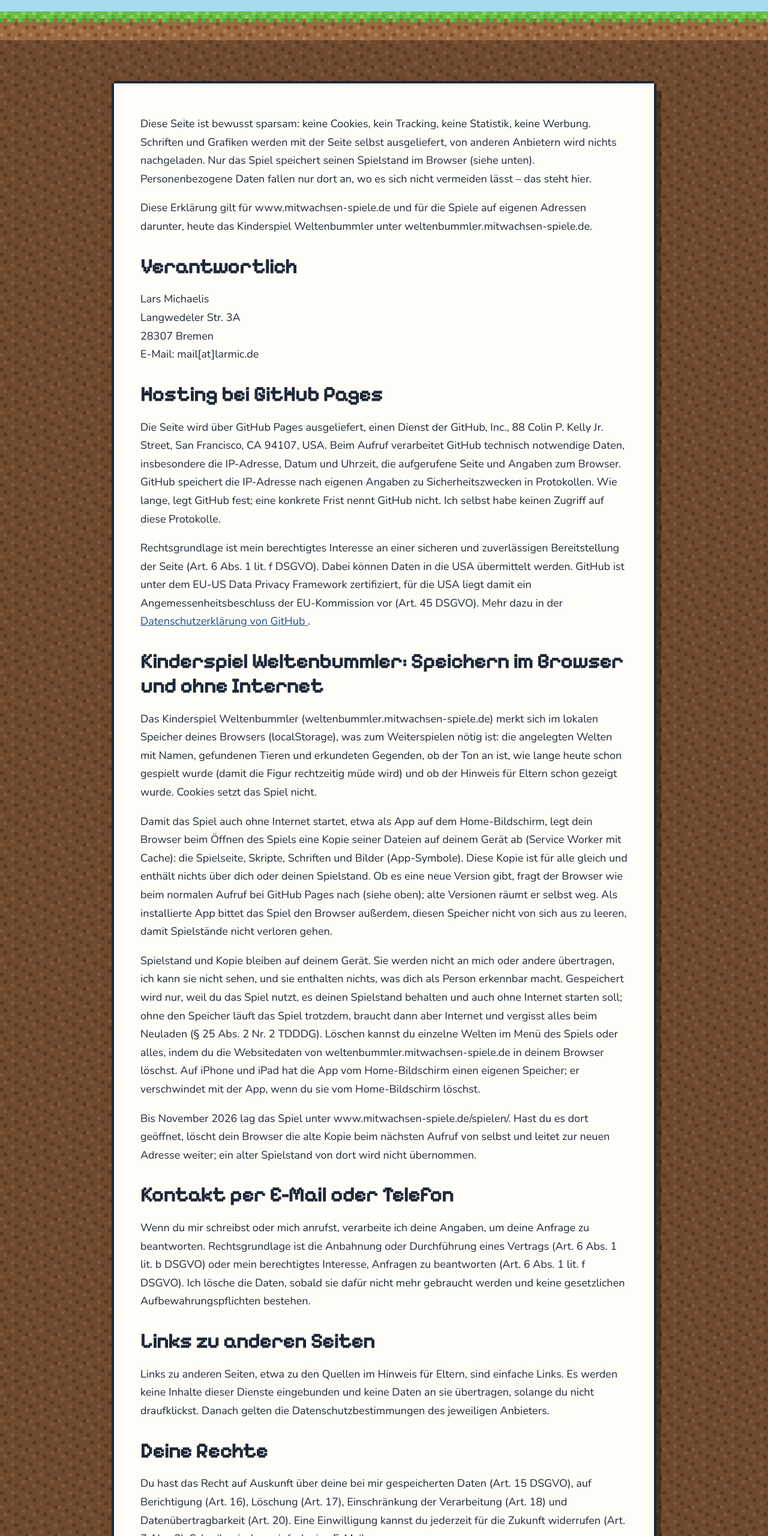
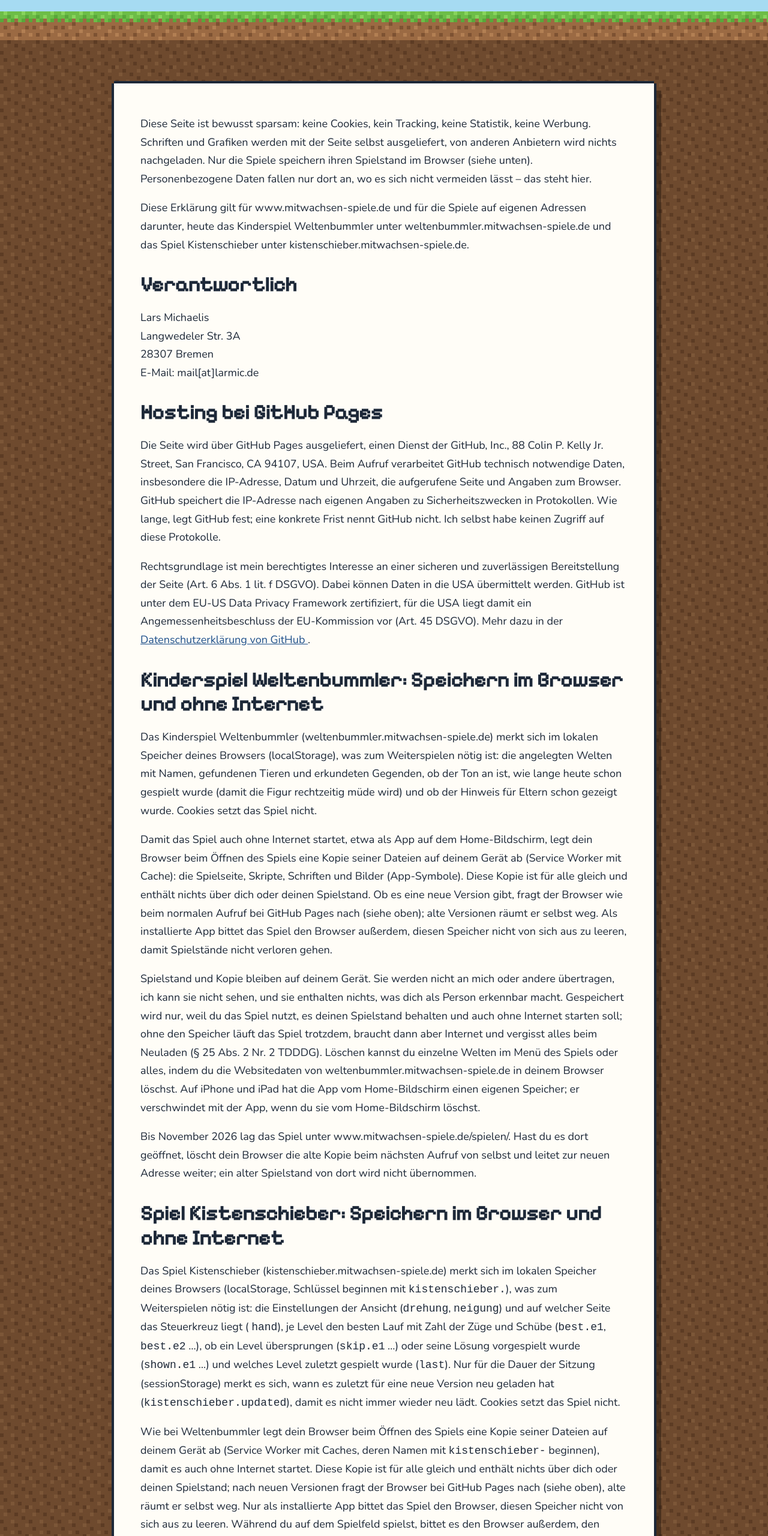
Before and after one commit to mitwachsen-spiele/website, an Astro site: page /datenschutz in a window 1280 px wide. Shown: the part 240-2800 px from the top of the page at 60% size. Built offline with nearby package versions, Linux system fonts and the light colour scheme; Astro itself is replaced by a stand-in of ours.

Commit message:
Name Kistenschieber's browser storage on the privacy page
Kistenschieber (kistenschieber.mitwachsen-spiele.de) stores data in the
browser, so the privacy page now covers it like Weltenbummler: the
localStorage keys under the prefix "kistenschieber." (drehung, neigung,
hand, best.eN, skip.eN, shown.eN, last), the sessionStorage marker
kistenschieber.updated, the service worker caches "kistenschieber-*",
storage.persist only as an installed app, and the wake lock, which
stores nothing and only keeps the screen on while playing.

Co-Authored-By: Claude Opus 5.5 <noreply@anthropic.com>

```diff
--- a/src/pages/datenschutz.astro
+++ b/src/pages/datenschutz.astro
@@ -8,13 +8,14 @@ import PlainPage from '../layouts/PlainPage.astro';
 >
   <p>
     Diese Seite ist bewusst sparsam: keine Cookies, kein Tracking, keine Statistik, keine Werbung. Schriften und
-    Grafiken werden mit der Seite selbst ausgeliefert, von anderen Anbietern wird nichts nachgeladen. Nur das Spiel
-    speichert seinen Spielstand im Browser (siehe unten). Personenbezogene Daten fallen nur dort an, wo es sich nicht
+    Grafiken werden mit der Seite selbst ausgeliefert, von anderen Anbietern wird nichts nachgeladen. Nur die Spiele
+    speichern ihren Spielstand im Browser (siehe unten). Personenbezogene Daten fallen nur dort an, wo es sich nicht
     vermeiden lässt – das steht hier.
   </p>
   <p>
     Diese Erklärung gilt für www.mitwachsen-spiele.de und für die Spiele auf eigenen Adressen darunter, heute das
-    Kinderspiel Weltenbummler unter weltenbummler.mitwachsen-spiele.de.
+    Kinderspiel Weltenbummler unter weltenbummler.mitwachsen-spiele.de und das Spiel Kistenschieber unter
+    kistenschieber.mitwachsen-spiele.de.
   </p>
 
   <h2>Verantwortlich</h2>
@@ -77,6 +78,37 @@ import PlainPage from '../layouts/PlainPage.astro';
     dort wird nicht übernommen.
   </p>
 
+  <h2>Spiel Kistenschieber: Speichern im Browser und ohne Internet</h2>
+  <p>
+    Das Spiel Kistenschieber (kistenschieber.mitwachsen-spiele.de) merkt sich im lokalen Speicher deines Browsers
+    (localStorage, Schlüssel beginnen mit <code>kistenschieber.</code>), was zum Weiterspielen nötig ist: die
+    Einstellungen der Ansicht (<code>drehung</code>, <code>neigung</code>) und auf welcher Seite das Steuerkreuz liegt (
+    <code>hand</code>), je Level den besten Lauf mit Zahl der Züge und Schübe (<code>best.e1</code>,{' '}
+    <code>best.e2</code>
+    …), ob ein Level übersprungen (<code>skip.e1</code> …) oder seine Lösung vorgespielt wurde (<code>shown.e1</code>
+    …) und welches Level zuletzt gespielt wurde (<code>last</code>). Nur für die Dauer der Sitzung (sessionStorage)
+    merkt es sich, wann es zuletzt für eine neue Version neu geladen hat (<code>kistenschieber.updated</code>), damit es
+    nicht immer wieder neu lädt. Cookies setzt das Spiel nicht.
+  </p>
+  <p>
+    Wie bei Weltenbummler legt dein Browser beim Öffnen des Spiels eine Kopie seiner Dateien auf deinem Gerät ab
+    (Service Worker mit Caches, deren Namen mit <code>kistenschieber-</code> beginnen), damit es auch ohne Internet
+    startet. Diese Kopie ist für alle gleich und enthält nichts über dich oder deinen Spielstand; nach neuen Versionen
+    fragt der Browser bei GitHub Pages nach (siehe oben), alte räumt er selbst weg. Nur als installierte App bittet das
+    Spiel den Browser, diesen Speicher nicht von sich aus zu leeren. Während du auf dem Spielfeld spielst, bittet es den
+    Browser außerdem, den Bildschirm nicht auszuschalten (Wake Lock); dabei wird nichts gespeichert oder übertragen,
+    beim Verlassen des Spielfelds darf der Bildschirm wieder ausgehen.
+  </p>
+  <p>
+    Auch hier bleiben Spielstand und Kopie auf deinem Gerät. Sie werden nicht an mich oder andere übertragen, ich kann
+    sie nicht sehen, und sie enthalten nichts, was dich als Person erkennbar macht. Gespeichert wird nur, weil du das
+    Spiel nutzt, es deinen Fortschritt behalten und auch ohne Internet starten soll; ohne den Speicher läuft das Spiel
+    trotzdem, braucht dann aber Internet und vergisst alles beim Neuladen (§ 25 Abs. 2 Nr. 2 TDDDG). Löschen kannst du
+    alles, indem du die Websitedaten von kistenschieber.mitwachsen-spiele.de in deinem Browser löschst. Auf iPhone und
+    iPad hat die App vom Home-Bildschirm einen eigenen Speicher; er verschwindet mit der App, wenn du sie vom
+    Home-Bildschirm löschst.
+  </p>
+
   <h2>Kontakt per E-Mail oder Telefon</h2>
   <p>
     Wenn du mir schreibst oder mich anrufst, verarbeite ich deine Angaben, um deine Anfrage zu beantworten.
```
